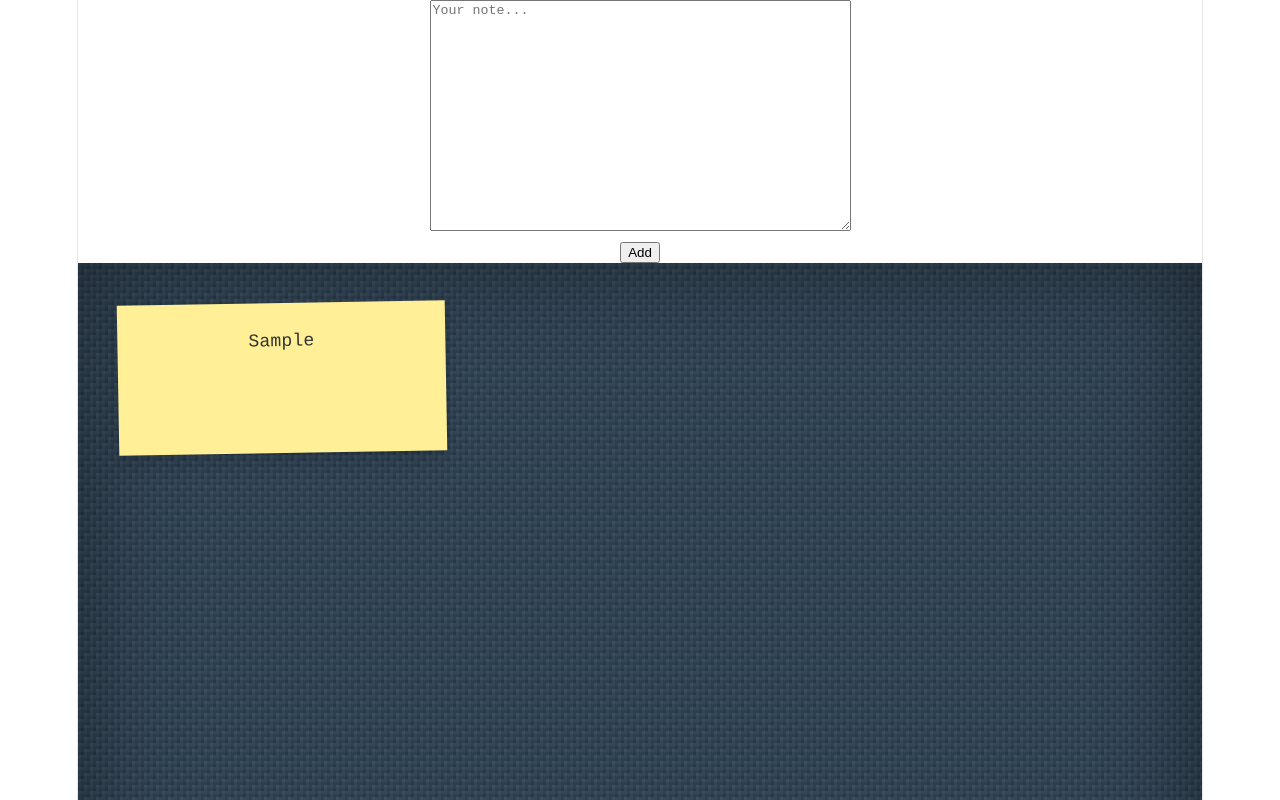
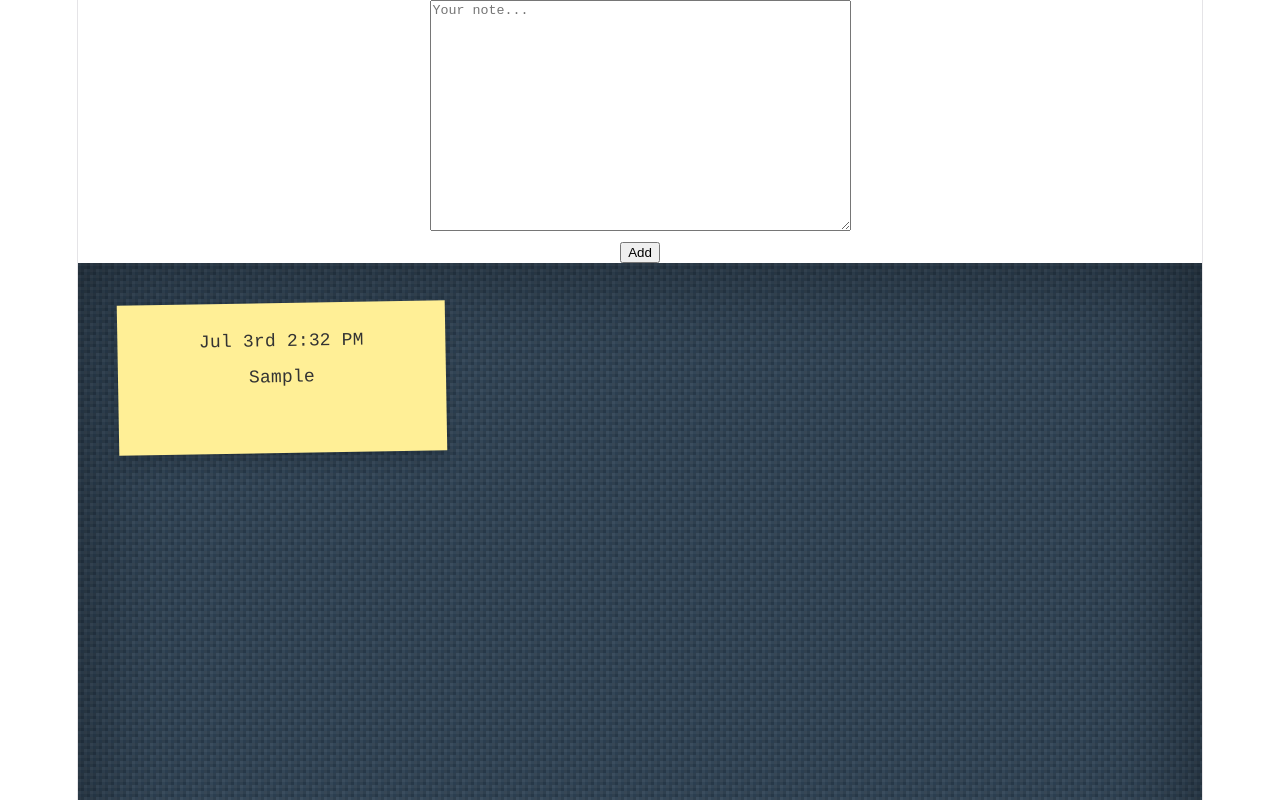
Before and after one commit to netanelwallach/TechTroop-FullStackMay2026-QuickNotes-Project, a React (Vite) app in the folder my-app/: page / in a window 1280 px wide. Both pictures are taken after typing "Sample" into the empty fields and a click on the button "Add". Shown: the top 800 px of the page. Built offline with nearby package versions, Linux system fonts and the light colour scheme.

Commit message:
Step 2 date handling

```diff
--- a/my-app/src/App.jsx
+++ b/my-app/src/App.jsx
@@ -9,7 +9,7 @@ function App() {
     const newNote = {
       id: Date.now(),
       text: newNoteText,
-      date: new Date().toLocaleDateString(),
+      date: new Date(),
     };
 
     setNotes([...notes, newNote]);
--- a/my-app/src/components/NoteCard/NoteCard.jsx
+++ b/my-app/src/components/NoteCard/NoteCard.jsx
@@ -1,7 +1,45 @@
 import styles from "./NoteCard.module.css";
 
 function NoteCard({ note, date }) {
-  return <div className={styles["note-card"]}>{note}</div>;
+  const getOrdinalSuffix = (day) => {
+    if (day > 3 && day < 21) return "th";
+    switch (day % 10) {
+      case 1:
+        return "st";
+      case 2:
+        return "nd";
+      case 3:
+        return "rd";
+      default:
+        return "th";
+    }
+  };
+
+  const dateObj = new Date(date);
+
+  // 1. מחלצים את שם החודש (למשל "Aug") ואת השעה/דקות (למשל "12:30 PM")
+  const month = dateObj.toLocaleDateString("en-US", { month: "short" });
+  const time = dateObj.toLocaleTimeString("en-US", {
+    hour: "numeric",
+    minute: "2-digit",
+    hour12: true,
+  });
+
+  // 2. מחלצים את המספר של היום בחודש (למשל 31)
+  const dayNum = dateObj.getDate();
+
+  // 3. מקבלים את הסיומת המתאימה (למשל "st")
+  const suffix = getOrdinalSuffix(dayNum);
+
+  // 4. מחברים הכל למחרוזת אחת יפה
+  const formattedDate = `${month} ${dayNum}${suffix} ${time}`;
+
+  return (
+    <div className={styles["note-card"]}>
+      <span className={styles["note-date"]}>{formattedDate}</span>
+      <p>{note}</p>
+    </div>
+  );
 }
 
 export default NoteCard;
--- a/my-app/src/components/NoteCard/NoteCard.module.css
+++ b/my-app/src/components/NoteCard/NoteCard.module.css
@@ -16,3 +16,11 @@
     transform 0.2s ease,
     box-shadow 0.2s ease;
 }
+
+h6 {
+  margin: 5px;
+}
+
+p {
+  padding: 10px;
+}
```
